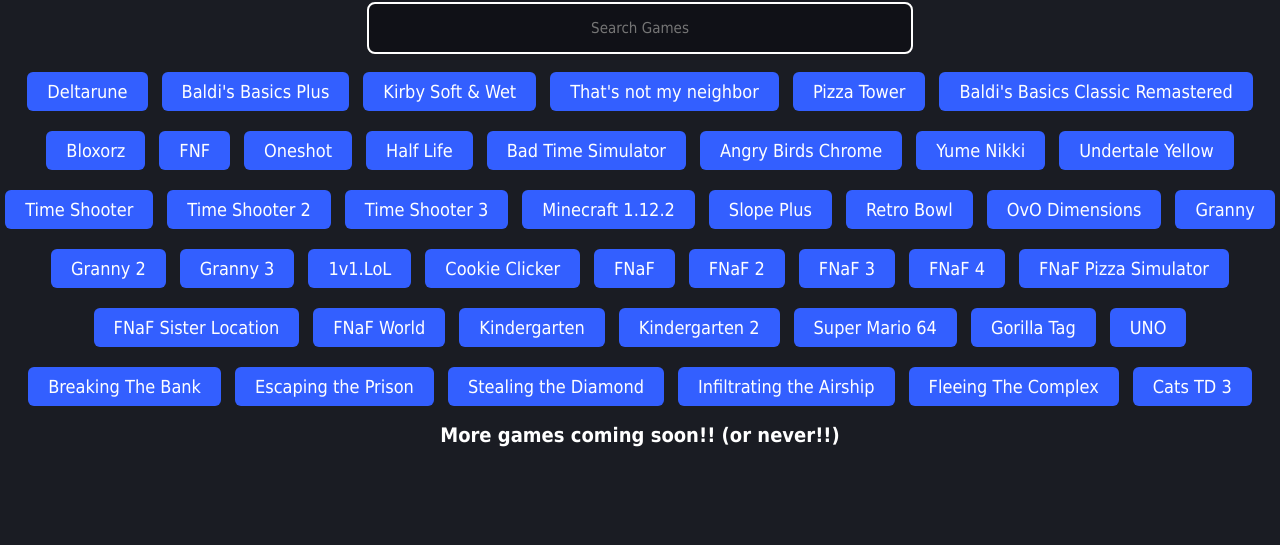
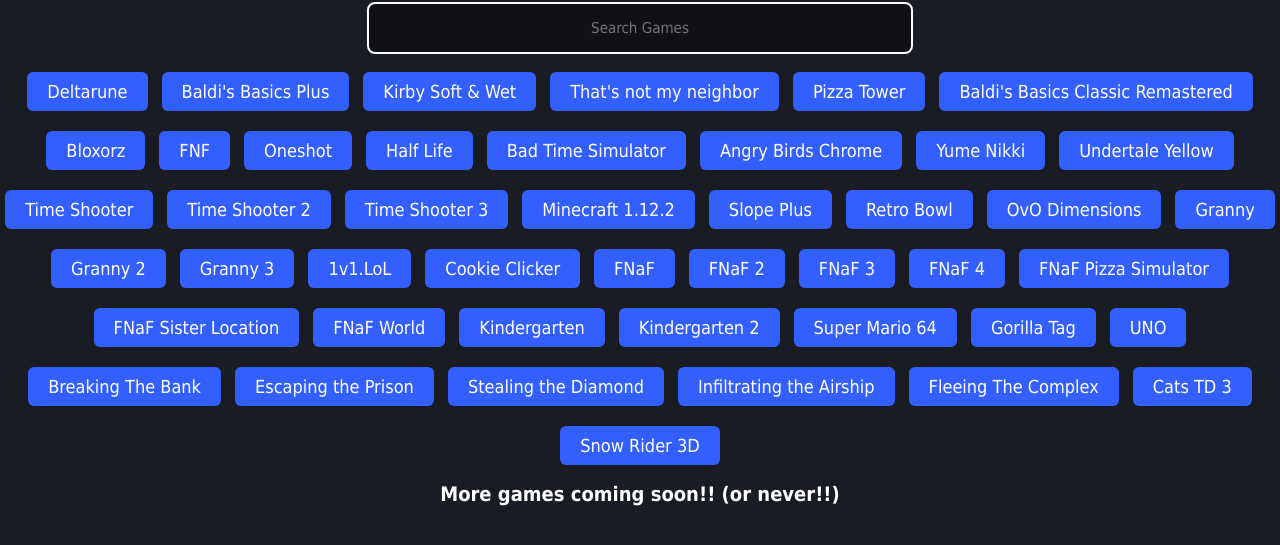
Before and after one commit to Block047/Links123-Ipad, a website: page public/index.html in a window 1280 px wide. Both pictures are taken after a click on the button "Games". Shown: the part 151-696 px from the top of the page. Drawn offline with Linux system fonts and the light colour scheme.

Commit message:
Added Snow Rider 3d

```diff
--- a/public/index.html
+++ b/public/index.html
@@ -81,6 +81,7 @@
       <button onclick="location.href='games/henrystickmin/infiltratingtheairshipgame.html'" class="button">Infiltrating the Airship</button>
       <button onclick="location.href='games/henrystickmin/fleeing_the_complex.html'" class="button">Fleeing The Complex</button>
       <button onclick="location.href='games/catstd3/index.html'" class="button">Cats TD 3</button>
+      <button onclick="location.href='games/snowrider3d/index.html'" class="button">Snow Rider 3D</button>
       <h2>More games coming soon!! (or never!!)</h2>
     </div>
 
```
